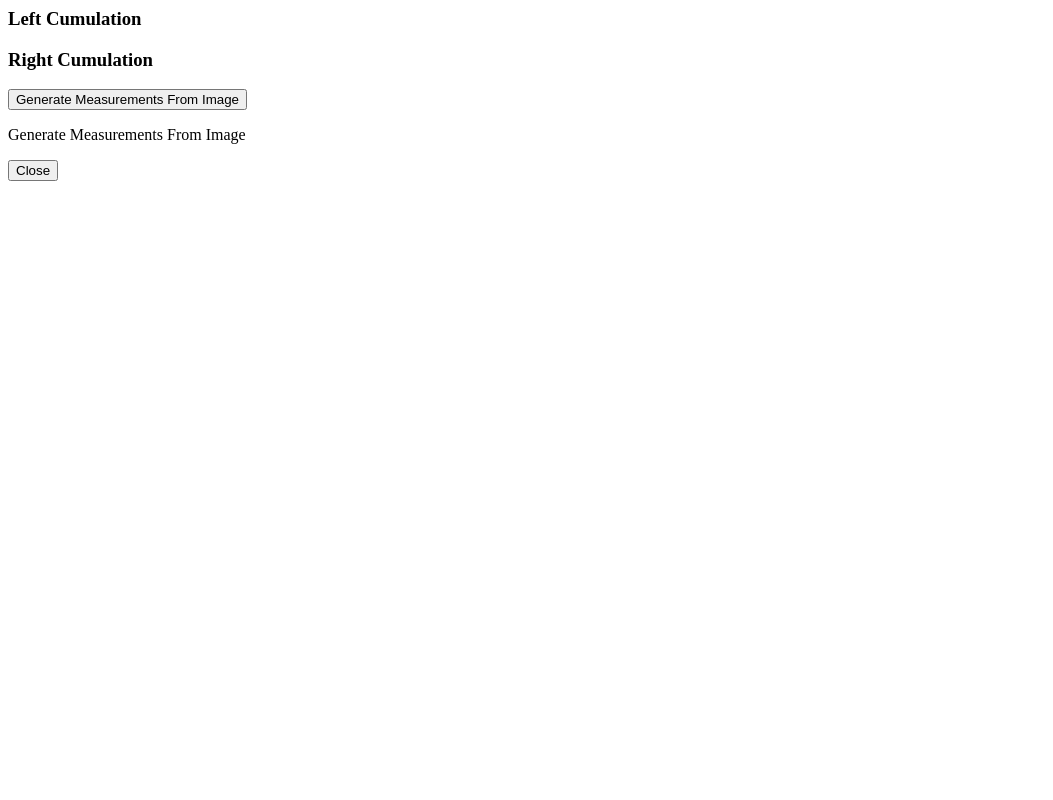
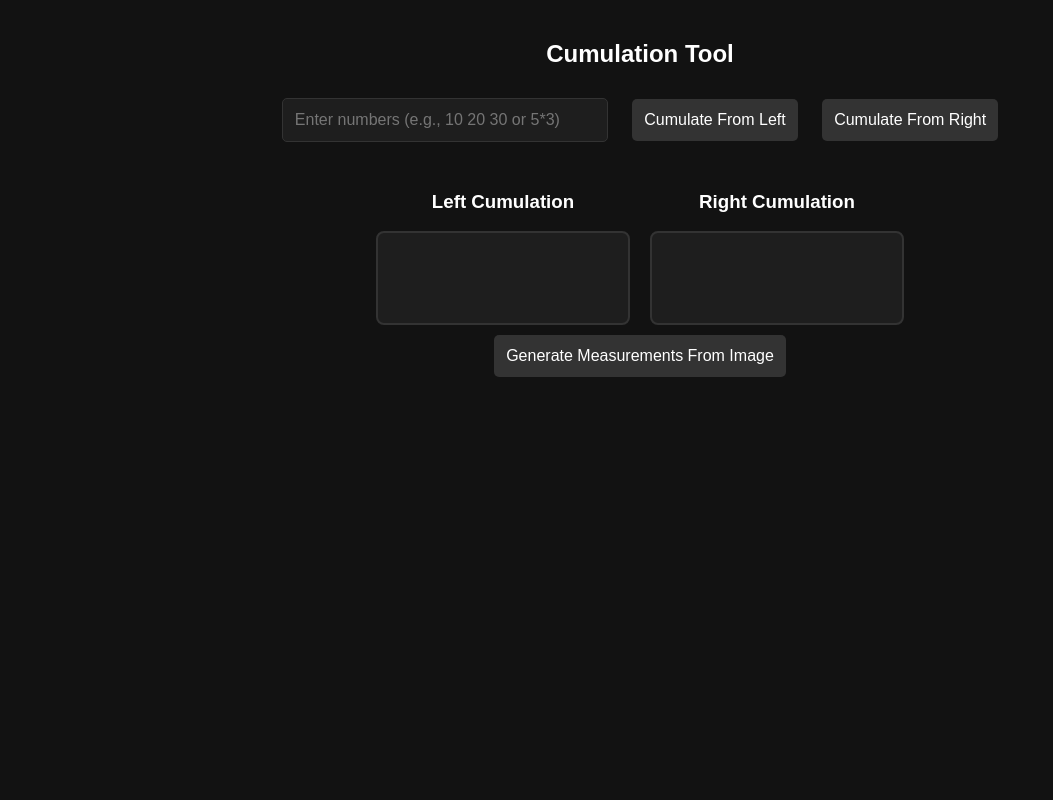
Before and after one commit to MariuszBsk/ms, a Flask app: page / in a window 1280 px wide. Shown: the whole page, without its empty margins (0-1053 px from the left). Run offline with Flask 3, Linux system fonts and the light colour scheme.

Commit message:
index.html

```diff
--- a/templates/index.html
+++ b/templates/index.html
@@ -1,13 +1,126 @@
 
+<!DOCTYPE html>
+<html lang="en">
+<head>
+    <meta charset="UTF-8">
+    <meta name="viewport" content="width=device-width, initial-scale=1.0">
+    <title>Cumulation Tool</title>
+    <style>
+        /* Global styles */
+        :root {
+            --bg-color: #121212;
+            --text-color: #ffffff;
+            --box-bg: #1e1e1e;
+            --box-border: #333;
+            --highlight-color: #ff5252;
+            --button-bg: #333;
+            --button-hover: #444;
+        }
+
+        body {
+            font-family: 'Arial', sans-serif;
+            background-color: var(--bg-color);
+            color: var(--text-color);
+            text-align: center;
+            margin: 0;
+            padding: 20px;
+        }
+
+        h2 {
+            margin-bottom: 20px;
+        }
+
+        input, button {
+            padding: 12px;
+            margin: 10px;
+            font-size: 16px;
+            border: none;
+            border-radius: 5px;
+        }
+
+        input {
+            background: var(--box-bg);
+            color: var(--text-color);
+            border: 1px solid var(--box-border);
+            width: 80%;
+            max-width: 300px;
+        }
+
+        button {
+            background: var(--button-bg);
+            color: var(--text-color);
+            cursor: pointer;
+            transition: 0.3s;
+        }
+
+        button:hover {
+            background: var(--button-hover);
+        }
+
+        .result-container {
+            display: flex;
+            flex-wrap: wrap;
+            justify-content: center;
+            gap: 20px;
+            margin-top: 20px;
+        }
+
+        .result-box {
+            border: 2px solid var(--box-border);
+            padding: 15px;
+            min-width: 220px;
+            min-height: 60px;
+            background: var(--box-bg);
+            border-radius: 8px;
+            text-align: left;
+        }
+
+        .result-item {
+            padding: 8px;
+            margin: 5px 0;
+            background: var(--button-hover);
+            cursor: pointer;
+            border-radius: 5px;
+            transition: background 0.3s;
+        }
+
+        .result-item:hover {
+            background: var(--highlight-color);
+        }
+
+        .popup {
+            display: none;
+            position: fixed;
+            top: 50%;
+            left: 50%;
+            transform: translate(-50%, -50%);
+            padding: 20px;
+            background: var(--box-bg);
+            border: 1px solid var(--box-border);
+            box-shadow: 0px 0px 10px rgba(255, 255, 255, 0.1);
+            border-radius: 8px;
+        }
+
+        .popup button {
+            background: var(--highlight-color);
+        }
+    </style>
+</head>
+<body>
+
+    <h2>Cumulation Tool</h2>
+    <input type="text" id="inputValues" placeholder="Enter numbers (e.g., 10 20 30 or 5*3)">
+    <button onclick="cumulate('left')">Cumulate From Left</button>
+    <button onclick="cumulate('right')">Cumulate From Right</button>
 
     <div class="result-container">
         <div>
             <h3>Left Cumulation</h3>
-        <div id="leftResult" class="result-box" tabindex="0"></div>
+            <div id="leftResult" class="result-box"></div>
         </div>
         <div>
             <h3>Right Cumulation</h3>
-        <div id="rightResult" class="result-box" tabindex="0"></div>
+            <div id="rightResult" class="result-box"></div>
         </div>
     </div>
 
@@ -20,58 +133,30 @@
 
     <script>
         function cumulate(direction) {
-        const inputValues = document.getElementById("inputValues").value;
-        fetch(`/cumulate?direction=${direction}&values=${inputValues}`)
+            const inputValues = document.getElementById("inputValues").value.trim();
+            if (!inputValues) {
+                alert("Please enter some numbers first.");
+                return;
+            }
+
+            fetch(`/cumulate?direction=${direction}&values=${encodeURIComponent(inputValues)}`)
                 .then(response => response.json())
                 .then(data => {
                     const resultBox = direction === 'left' ? document.getElementById("leftResult") : document.getElementById("rightResult");
-                resultBox.innerHTML = ""; // Clear previous results
+                    resultBox.innerHTML = "";
 
                     data.result.forEach((item, index) => {
                         const div = document.createElement("div");
                         div.classList.add("result-item");
                         div.textContent = item;
                         div.dataset.index = index;
-                    div.onclick = () => toggleSelection(div);
+                        div.onclick = () => div.classList.toggle("highlighted");
                         resultBox.appendChild(div);
                     });
-
-                // Enable keyboard navigation
-                enableKeyboardNavigation(resultBox);
-            });
-    }
-
-    function toggleSelection(element) {
-        element.classList.toggle("highlighted");
-    }
-
-    function enableKeyboardNavigation(container) {
-        let selectedIndex = -1;
-        container.addEventListener("keydown", function(event) {
-            const items = this.querySelectorAll(".result-item");
-            if (items.length === 0) return;
-
-            if (event.key === "ArrowDown") {
-                selectedIndex = selectedIndex < items.length - 1 ? selectedIndex + 1 : 0;
-            } else if (event.key === "ArrowUp") {
-                selectedIndex = selectedIndex > 0 ? selectedIndex - 1 : items.length - 1;
-            } else {
-                return; // Ignore other keys
-            }
-
-            // Remove previous selection highlight
-            items.forEach(item => item.classList.remove("selected"));
-
-            // Mark current selection
-            if (items[selectedIndex]) {
-                items[selectedIndex].classList.add("selected");
-                items[selectedIndex].classList.add("highlighted"); // Turn red
-            }
-
-            // Ensure the selected item is visible
-            items[selectedIndex].scrollIntoView({ behavior: "smooth", block: "nearest" });
-
-            event.preventDefault();
+                })
+                .catch(error => {
+                    console.error("Error:", error);
+                    alert("Failed to fetch results. Make sure the backend is running.");
                 });
         }
 
```
Lines whose indentation alone changed are shown as unchanged.
